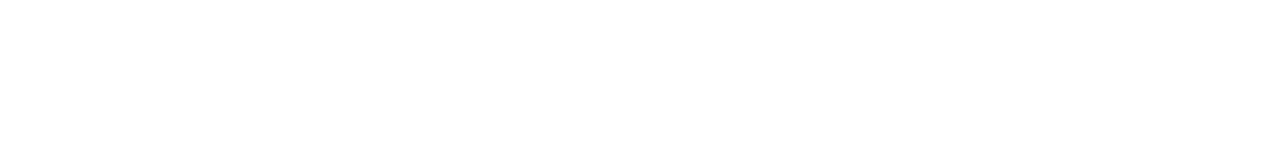
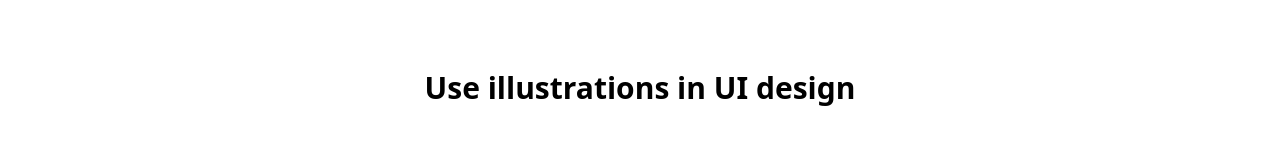
Before and after one commit to aklimaakter20/Degic-Website-Project, a React (Vite) app: page / in a window 1280 px wide. Shown: the part 1862-2006 px from the top of the page. Before the commit the page ends 1868 px from the top, so only its background shows below. Built offline with nearby package versions, Linux system fonts and the light colour scheme.

Commit message:
Illustration section completed

```diff
--- a/src/App.jsx
+++ b/src/App.jsx
@@ -6,6 +6,7 @@
 import Presentation from './components/Presentation';
 import Work from './components/Work';
 import LogoSection from './components/LogoSection';
+import Illustration from './components/Illustration';
 
 function App() {
 
@@ -16,6 +17,7 @@
   <Presentation/>
   <Work/>
   <LogoSection/>
+  <Illustration/>
     </>
   )
 }
--- /dev/null
+++ b/src/components/Illustration.jsx
@@ -0,0 +1,15 @@
+import React from 'react'
+
+function Illustration() {
+  return (
+    <section className='py-10 lg:py-16 px-16 md:px-32'>
+        <div className="container mx-auto">
+            <h2 className='text-xl md:text-3xl font-semibold mb-10 text-center'>Use illustrations in UI design</h2>
+            <img src="uidesign.png" alt="" />
+        </div>
+
+    </section>
+  )
+}
+
+export default Illustration
```
Also changed, not shown: public/uidesign.png (added).
